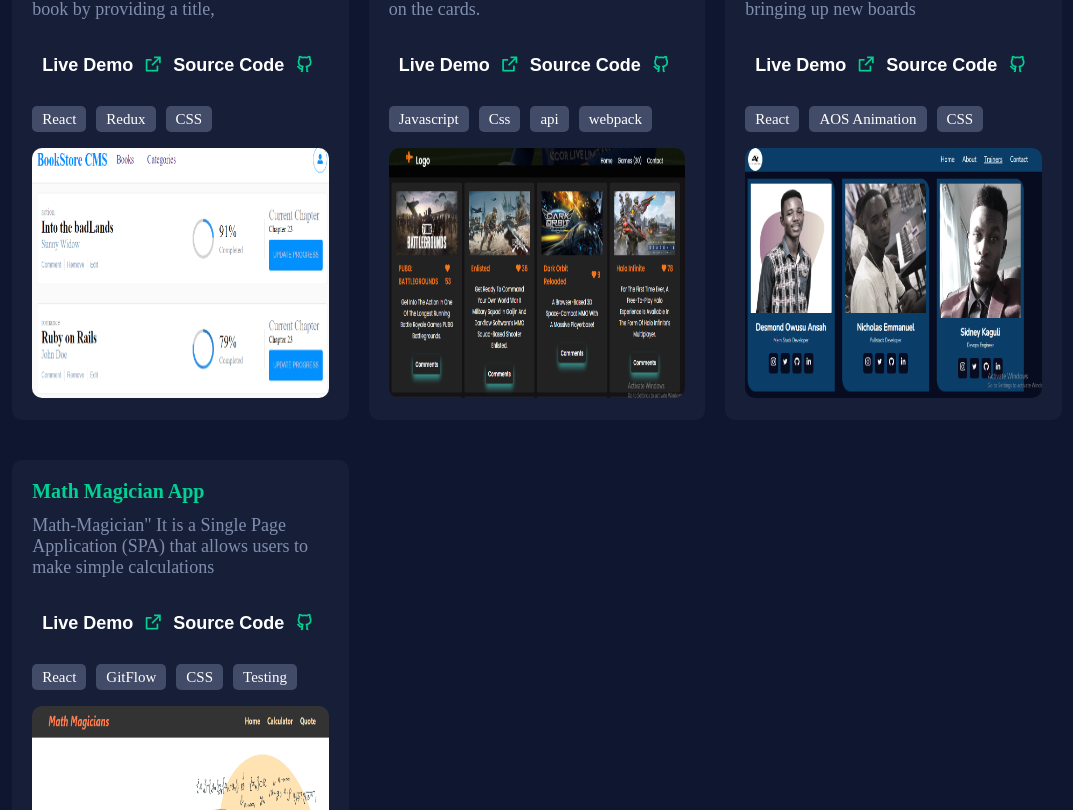
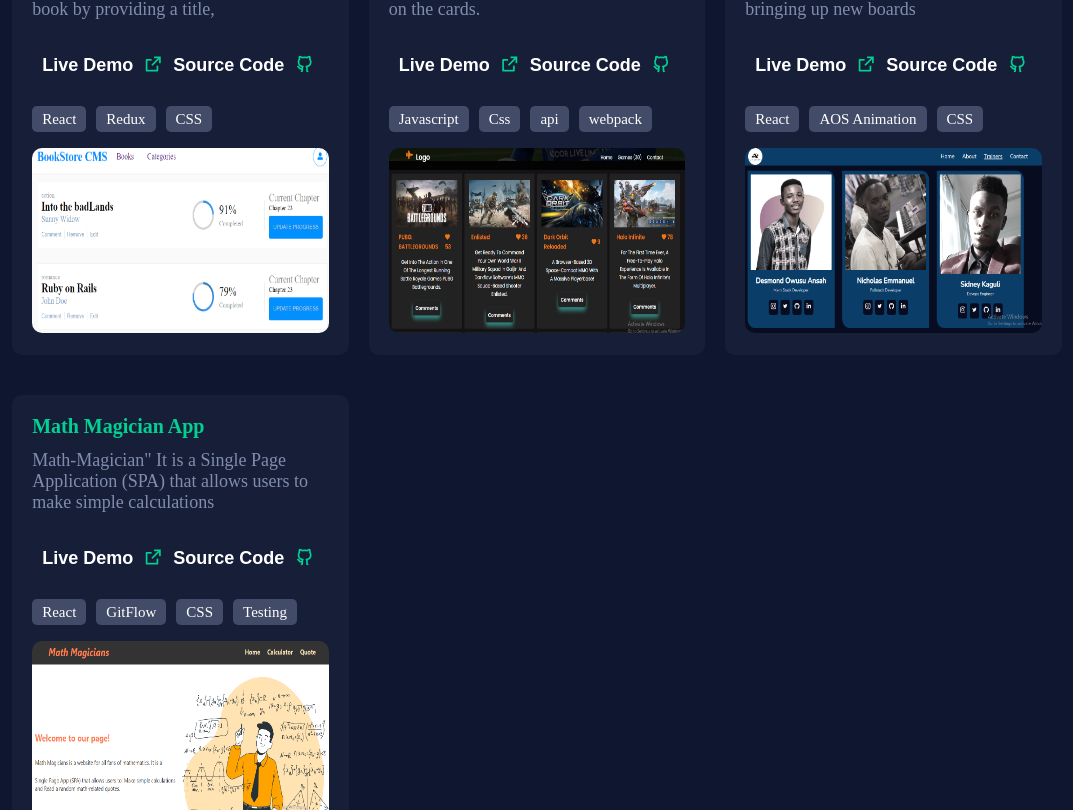
Before and after one commit to nickemma/nicholas-portfolio, a Next.js app: page / in a window 1280 px wide. Shown: the part 1910-2720 px from the top of the page, without its empty margins (103-1176 px from the left). Built offline with nearby package versions, Linux system fonts and the light colour scheme.

Commit message:
fixed error

```diff
--- a/components/UI/PortfolioItem.jsx
+++ b/components/UI/PortfolioItem.jsx
@@ -31,7 +31,7 @@ const PortfolioItem = (props) => {
         ))}
       </div>
       <div className={`${classes.portfolio_img}`}>
-        <img src={img} width="400" height="250" alt="portfolio-img" />
+        <Image src={img} width="400" height="250" alt="portfolio-img" />
       </div>
     </div>
   );
```
